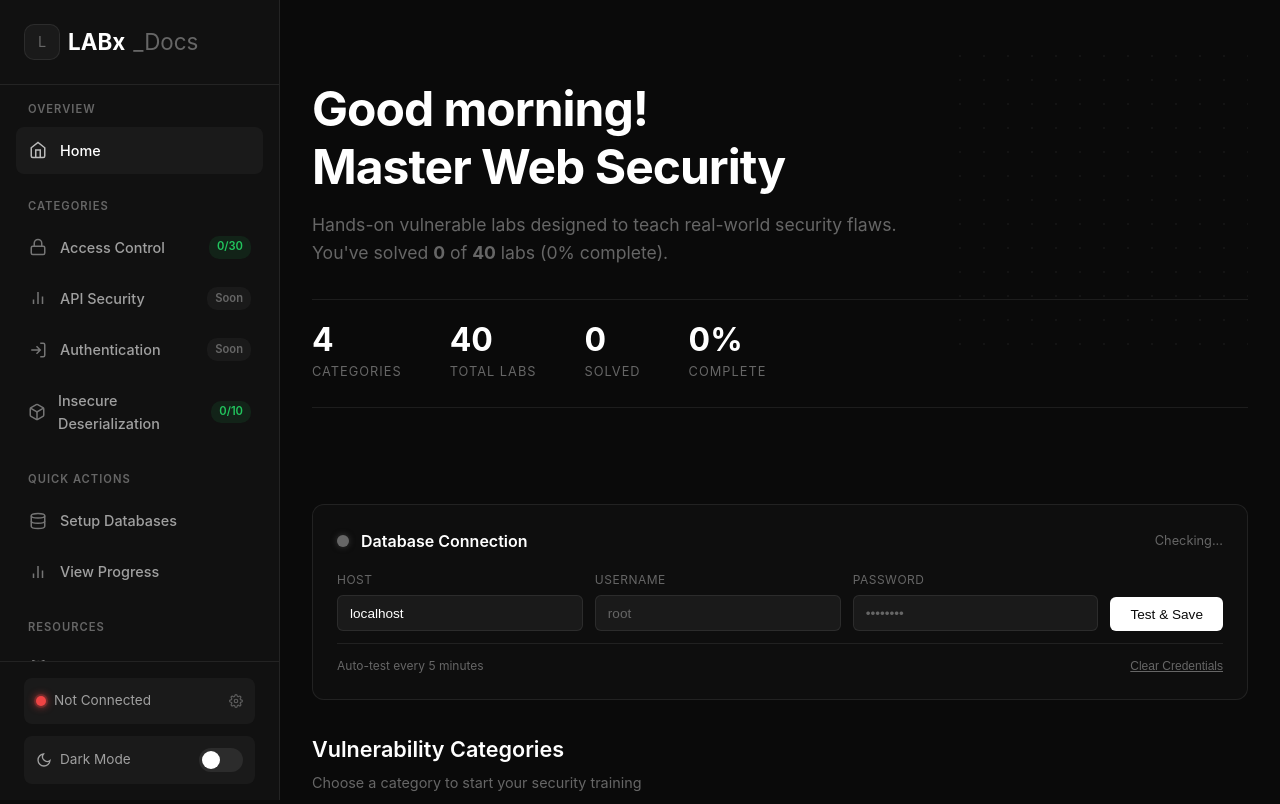
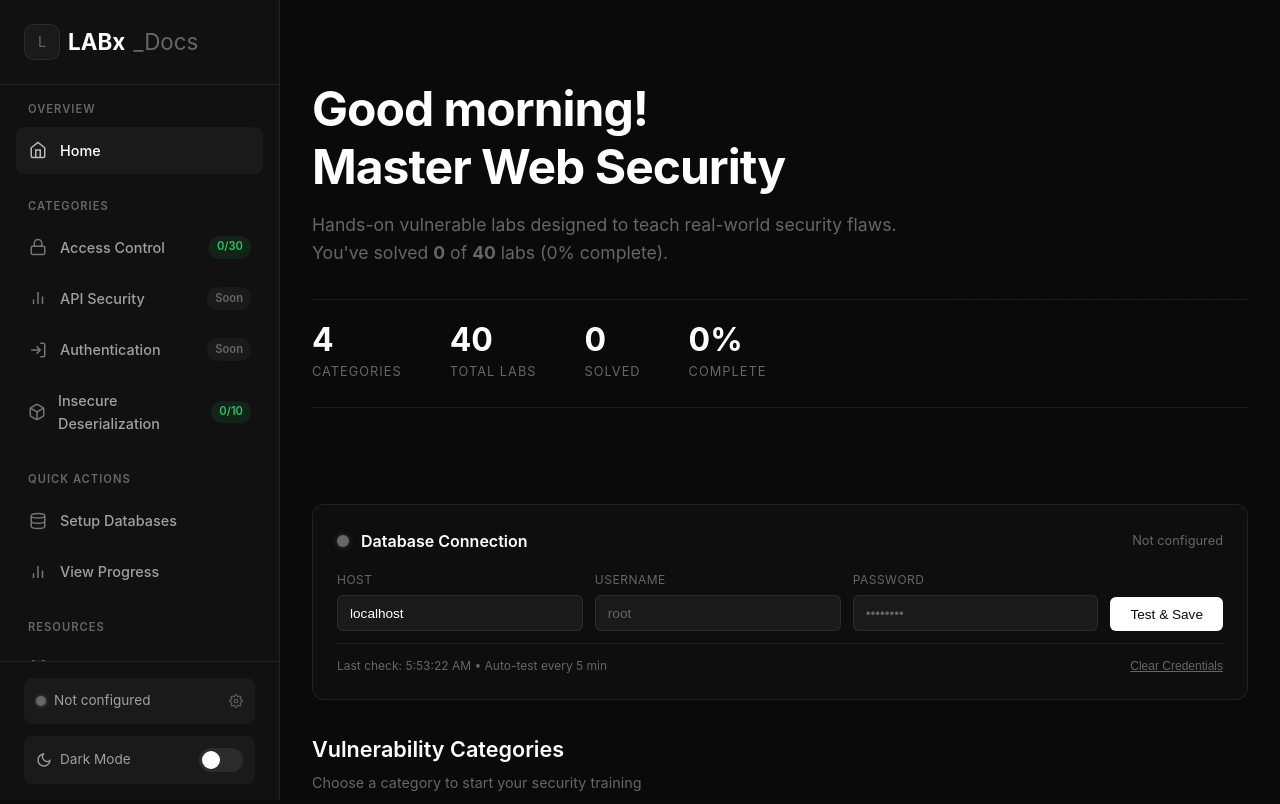
Before and after one commit to M9nx/LABx_Docs, a PHP site: page /admin/ in a window 1280 px wide. Shown: the top 804 px of the page. Run offline with PHP 8.4, Linux system fonts and the light colour scheme; data that the repository does not hold is empty.

Commit message:
patching db Connection Status funcion

```diff
--- a/db-config.php
+++ b/db-config.php
@@ -172,6 +172,11 @@ if (isset($_GET['action'])) {
             $user = $_POST['user'] ?? '';
             $pass = $_POST['pass'] ?? '';
 
+            // If password is empty, use existing saved password (user didn't change it)
+            if (empty($pass) && isset($_SESSION['db_pass'])) {
+                $pass = $_SESSION['db_pass'];
+            }
+
             $result = testDbConnection($host, $user, $pass);
 
             // If successful, save credentials
--- a/index.php
+++ b/index.php
@@ -1723,33 +1723,31 @@ else $greeting = 'Good evening';
             const sidebarLed = document.getElementById('sidebarDbLed');
             const sidebarText = document.getElementById('sidebarDbText');
 
-            led.className = 'db-led';
-            statusText.className = 'db-status-text';
-            sidebarLed.className = 'sidebar-db-led';
+            if (led) led.className = 'db-led';
+            if (statusText) statusText.className = 'db-status-text';
+            if (sidebarLed) sidebarLed.className = 'sidebar-db-led';
 
             if (status === 'connected') {
-                led.classList.add('connected');
-                statusText.classList.add('connected');
-                statusText.textContent = message || 'Connected';
-                sidebarLed.classList.add('connected');
-                sidebarText.textContent = 'Connected';
+                if (led) led.classList.add('connected');
+                if (statusText) { statusText.classList.add('connected'); statusText.textContent = message || 'Connected'; }
+                if (sidebarLed) sidebarLed.classList.add('connected');
+                if (sidebarText) sidebarText.textContent = 'Connected';
             } else if (status === 'error') {
-                led.classList.add('error');
-                statusText.classList.add('error');
-                statusText.textContent = message || 'Connection failed';
-                sidebarLed.classList.add('error');
-                sidebarText.textContent = 'Error';
+                if (led) led.classList.add('error');
+                if (statusText) { statusText.classList.add('error'); statusText.textContent = message || 'Connection failed'; }
+                if (sidebarLed) sidebarLed.classList.add('error');
+                if (sidebarText) sidebarText.textContent = 'Error';
             } else if (status === 'testing') {
-                led.classList.add('testing');
-                statusText.textContent = 'Testing...';
-                sidebarLed.classList.add('testing');
-                sidebarText.textContent = 'Testing...';
+                if (led) led.classList.add('testing');
+                if (statusText) statusText.textContent = 'Testing...';
+                if (sidebarLed) sidebarLed.classList.add('testing');
+                if (sidebarText) sidebarText.textContent = 'Testing...';
             } else {
-                statusText.textContent = message || 'Not configured';
-                sidebarText.textContent = 'Not configured';
-            }
-
-            lastCheck.textContent = 'Last check: ' + new Date().toLocaleTimeString() + ' • Auto-test every 5 min';
+                if (statusText) statusText.textContent = message || 'Not configured';
+                if (sidebarText) sidebarText.textContent = 'Not configured';
+            }
+
+            if (lastCheck) lastCheck.textContent = 'Last check: ' + new Date().toLocaleTimeString() + ' • Auto-test every 5 min';
         }
 
         function testConnection(event) {
--- a/src/sidebar.php
+++ b/src/sidebar.php
@@ -133,8 +133,8 @@ if ($dbConnected) {
     <div class="sidebar-footer">
         <a href="<?php echo $basePath; ?>src/setup.php" class="sidebar-db-status" title="<?php echo $dbConnected ? 'Database Connected' : ($dbError ?: 'Click to configure database'); ?>">
             <div class="sidebar-db-info">
-                <div class="sidebar-db-led <?php echo $dbConnected ? 'connected' : 'error'; ?>"></div>
-                <span><?php echo $dbConnected ? 'Connected' : 'Not Connected'; ?></span>
+                <div class="sidebar-db-led <?php echo $dbConnected ? 'connected' : 'error'; ?>" id="sidebarDbLed"></div>
+                <span id="sidebarDbText"><?php echo $dbConnected ? 'Connected' : 'Not Connected'; ?></span>
             </div>
             <svg width="14" height="14" viewBox="0 0 24 24" fill="none" stroke="currentColor" stroke-width="2" style="opacity: 0.5;"><circle cx="12" cy="12" r="3"/><path d="M19.4 15a1.65 1.65 0 0 0 .33 1.82l.06.06a2 2 0 0 1 0 2.83 2 2 0 0 1-2.83 0l-.06-.06a1.65 1.65 0 0 0-1.82-.33 1.65 1.65 0 0 0-1 1.51V21a2 2 0 0 1-2 2 2 2 0 0 1-2-2v-.09A1.65 1.65 0 0 0 9 19.4a1.65 1.65 0 0 0-1.82.33l-.06.06a2 2 0 0 1-2.83 0 2 2 0 0 1 0-2.83l.06-.06a1.65 1.65 0 0 0 .33-1.82 1.65 1.65 0 0 0-1.51-1H3a2 2 0 0 1-2-2 2 2 0 0 1 2-2h.09A1.65 1.65 0 0 0 4.6 9a1.65 1.65 0 0 0-.33-1.82l-.06-.06a2 2 0 0 1 0-2.83 2 2 0 0 1 2.83 0l.06.06a1.65 1.65 0 0 0 1.82.33H9a1.65 1.65 0 0 0 1-1.51V3a2 2 0 0 1 2-2 2 2 0 0 1 2 2v.09a1.65 1.65 0 0 0 1 1.51 1.65 1.65 0 0 0 1.82-.33l.06-.06a2 2 0 0 1 2.83 0 2 2 0 0 1 0 2.83l-.06.06a1.65 1.65 0 0 0-.33 1.82V9a1.65 1.65 0 0 0 1.51 1H21a2 2 0 0 1 2 2 2 2 0 0 1-2 2h-.09a1.65 1.65 0 0 0-1.51 1z"/></svg>
         </a>
```
